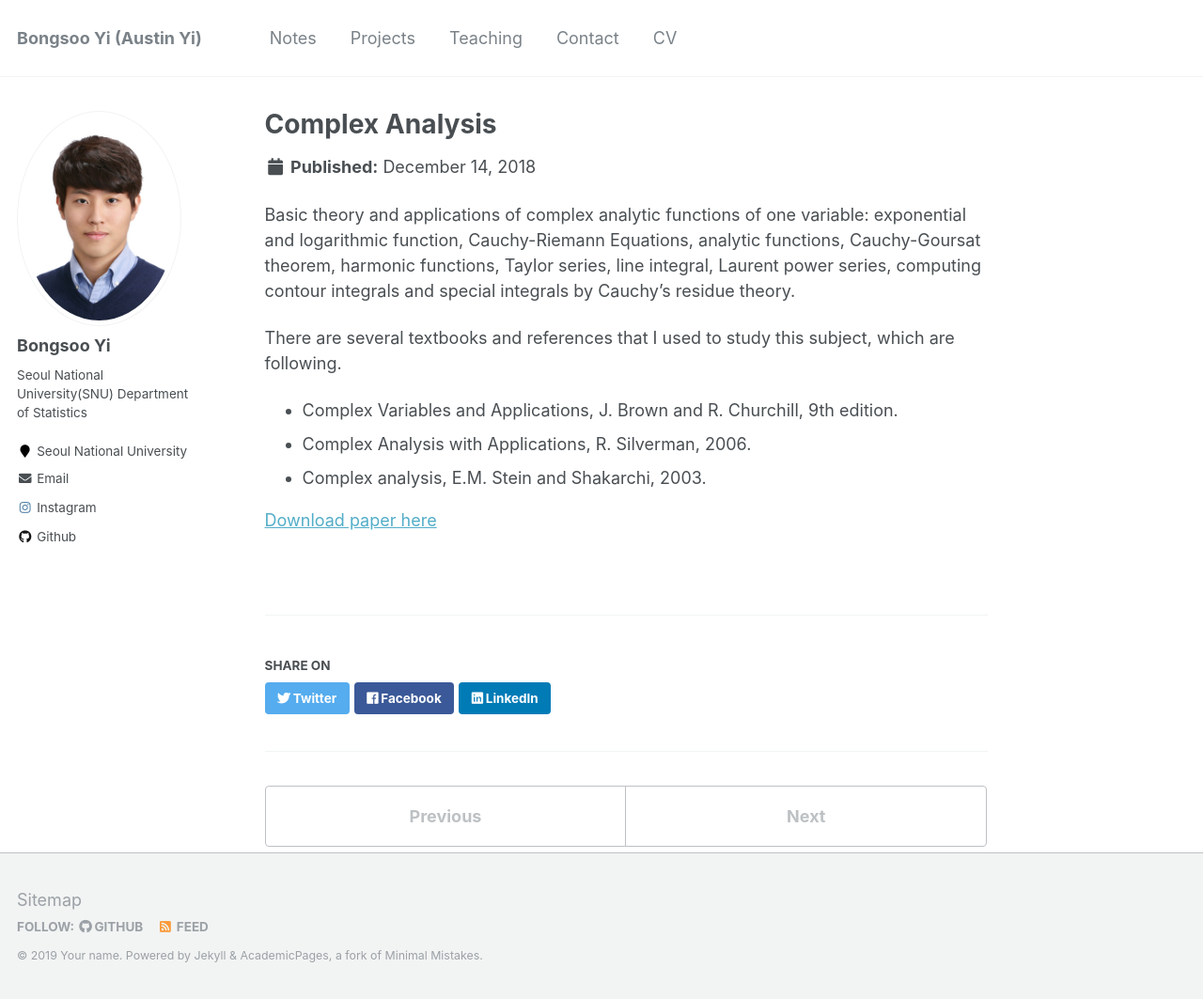
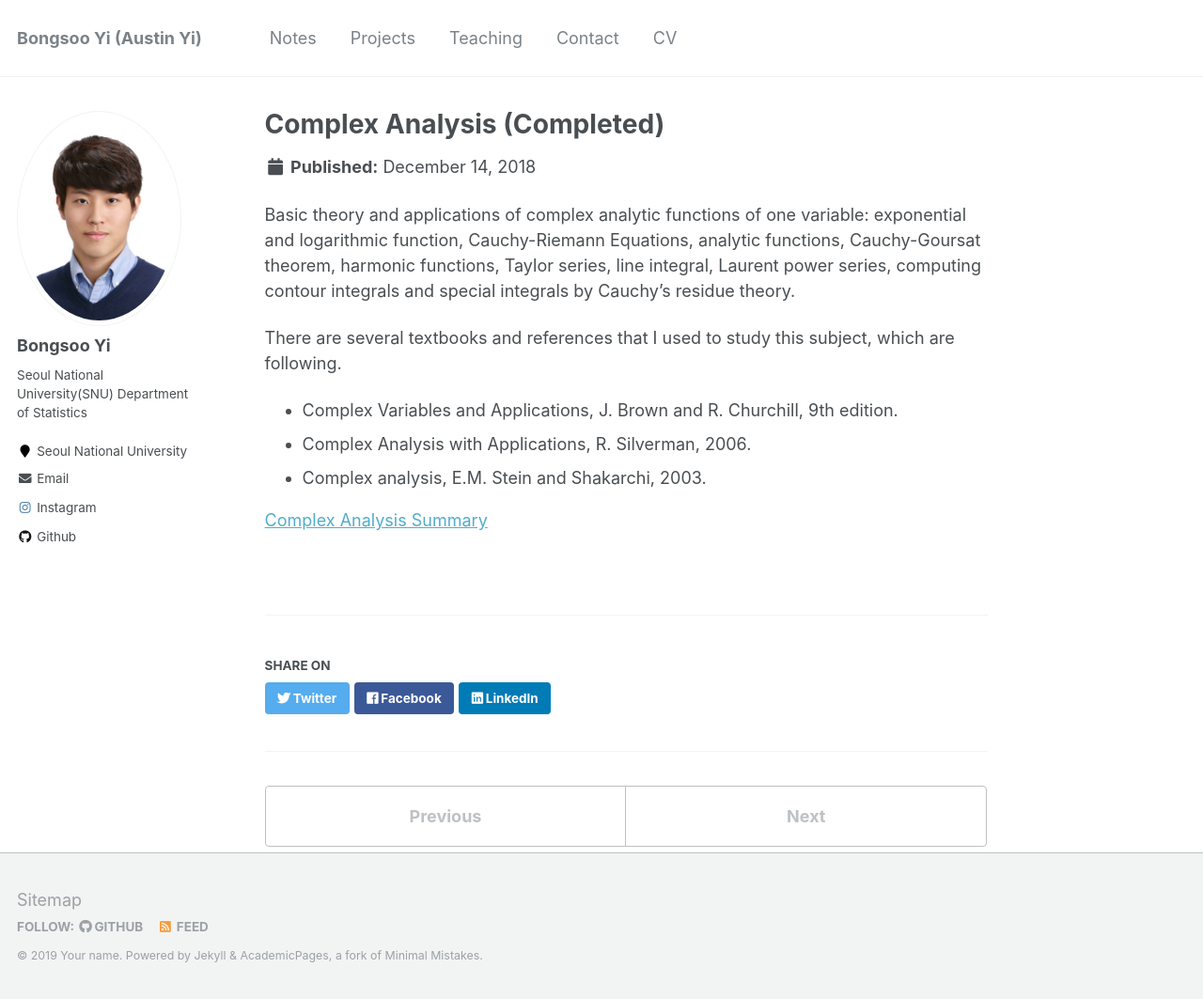
Before and after one commit to austinyi/austinyi.github.io, a Jekyll site: the page built from _publications/2018-12-14-complexanalysis.md, in a window 1280 px wide and 1063 px high. Shown: the whole window at 94% size. Built offline with Jekyll 4.4.1, drawn with Linux system fonts in a browser that asks for light colours.

Commit message:
Update 2018-12-14-complexanalysis.md

```diff
--- a/_publications/2018-12-14-complexanalysis.md
+++ b/_publications/2018-12-14-complexanalysis.md
@@ -1,5 +1,5 @@
 ---
-title: "Complex Analysis"
+title: "Complex Analysis (Completed)"
 collection: notes
 permalink: /notes/2018-12-14-complexanalysis
 
@@ -15,4 +15,4 @@ There are several textbooks and references that I used to study this subject, wh
 * Complex analysis, E.M. Stein and Shakarchi, 2003.
 
 
-[Download paper here](http://academicpages.github.io/files/paper2.pdf)
+[Complex Analysis Summary](http://academicpages.github.io/files/complexanalysis.pdf)
```
